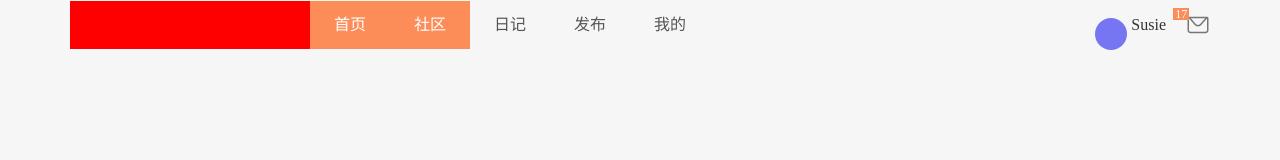
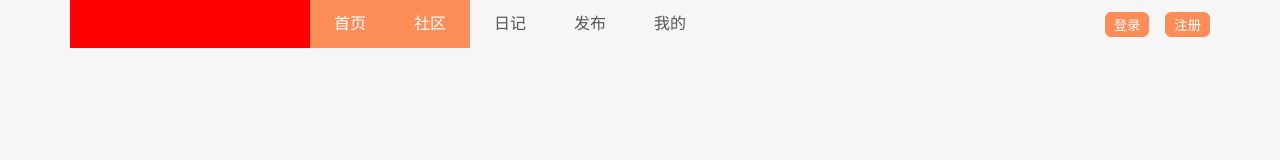
Before and after one commit to RobinJason/cat, a Vue app: page /publish in a window 1280 px wide. Shown: the top 160 px of the page. Built offline with nearby package versions, Linux system fonts and the light colour scheme; the HTML template or start-up script is replaced by a standard one.

Commit message:
header添加跳转

```diff
--- a/src/components/header/header.vue
+++ b/src/components/header/header.vue
@@ -24,8 +24,12 @@
     </div>
     <div class="header-right">
       <div class="header-right-btn" v-if="!login">
-        <button type="button">登录</button>
-        <button type="button">注册</button>
+        <router-link to="/login">
+          <button type="button">登录</button>
+        </router-link>
+        <router-link to="/register">
+          <button type="button">注册</button>
+        </router-link>
       </div>
       <div class="header-right-info" v-if="login">
         <div class="portrait">
@@ -46,7 +50,7 @@
 export default {
   data () {
     return {
-      login: true
+      login: false
     }
   }
 }
@@ -78,8 +82,8 @@ export default {
         color: #fff;
   .header-right-btn
     button
-      border: 1px solid bisque;
-      background: bisque;
+      border: 1px solid #fc8d59;
+      background: #fc8d59;
       color: #fff;
       padding: 2px 8px;
       border-radius: 6px;
```
